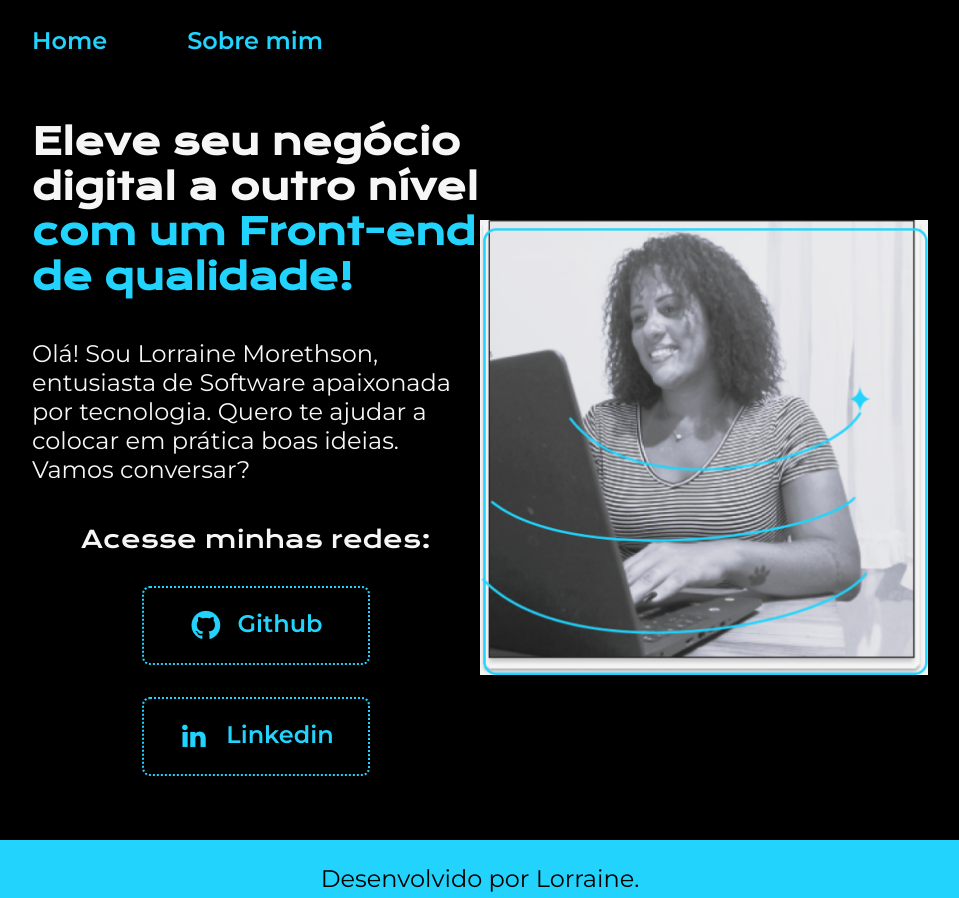
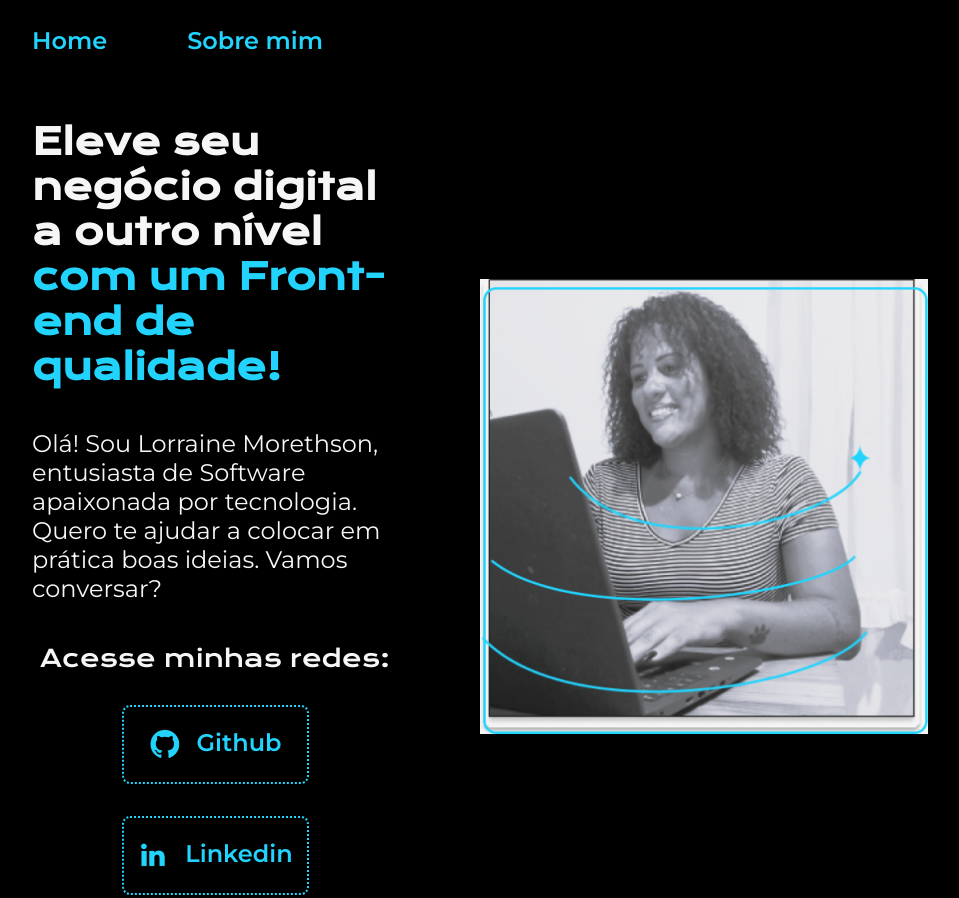
Before and after one commit to LorraineMorethon/portfoliocss, a plain HTML site: page index.html in a window 1280 px wide. Shown: the top 898 px of the page, without its empty margins (160-1119 px from the left). Drawn offline with nearby package versions, Linux system fonts and the light colour scheme.

Commit message:
Update style.css

```diff
--- a/Style/style.css
+++ b/Style/style.css
@@ -46,6 +46,7 @@ body{
     display: flex;
     align-items: center;
     justify-content: space-between;
+    gap: 82px;
 }
 .apresentacao__conteudo{
     width: 50%;
```
